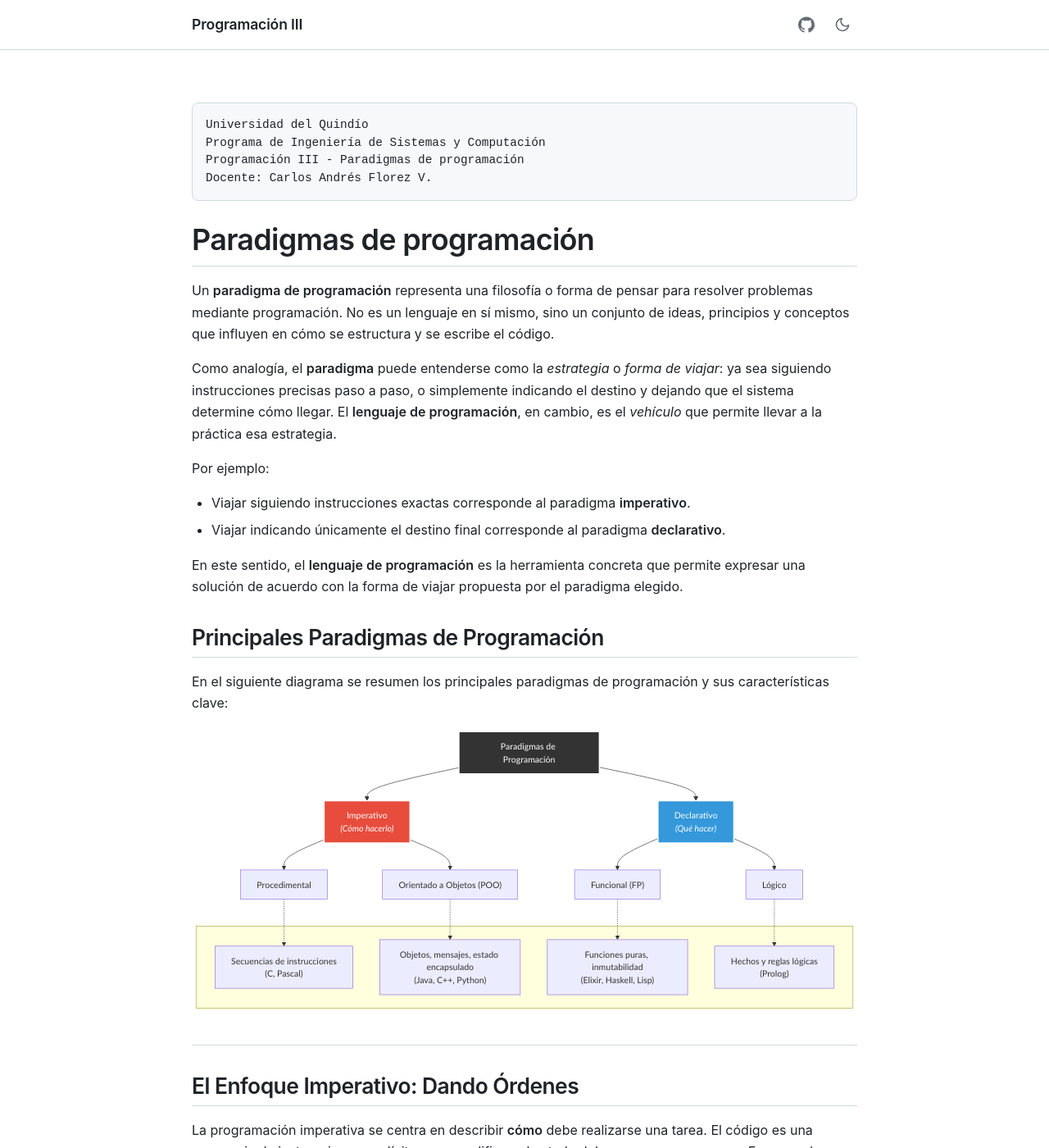
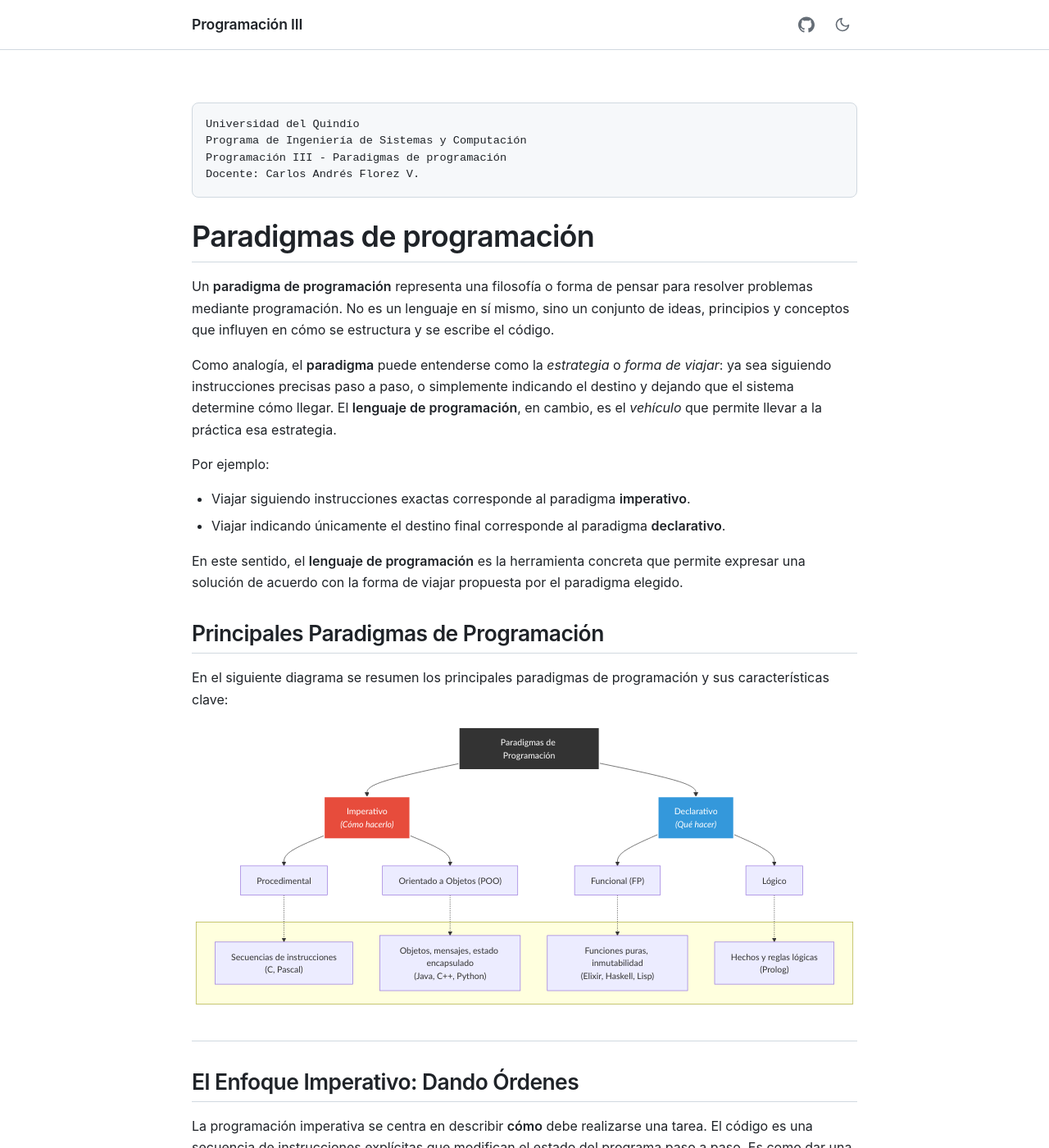
Before and after one commit to caflorezvi/guias-programacion3, a Jekyll site: the page built from docs/01.paradigmas-programacion.md, in a window 1280 px wide and 1400 px high. Shown: the whole window at 82% size. Built offline with Jekyll 4.4.1, drawn with Linux system fonts in a browser that asks for light colours; our own code applies the rules of GitHub Pages for plain Markdown files.

Commit message:
Ajustes de estilos fuente

```diff
--- a/docs/assets/css/style.css
+++ b/docs/assets/css/style.css
@@ -60,6 +60,8 @@
 
 html {
   scroll-behavior: smooth;
+  -webkit-text-size-adjust: 100%;
+  text-size-adjust: 100%;
 }
 
 body {
@@ -236,7 +238,12 @@
    Tablas
    ============================================ */
 .content table {
-  width: 100%;
+  display: block;
+  width: max-content;
+  min-width: 100%;
+  max-width: 100%;
+  overflow-x: auto;
+  -webkit-overflow-scrolling: touch;
   border-collapse: collapse;
   margin: 1.5rem 0;
   font-size: 0.95rem;
@@ -282,7 +289,7 @@
   padding: 1rem;
   overflow-x: auto;
   margin: 1.5rem 0;
-  font-size: 0.9rem;
+  font-size: 85%;
   line-height: 1.5;
 }
 
```
